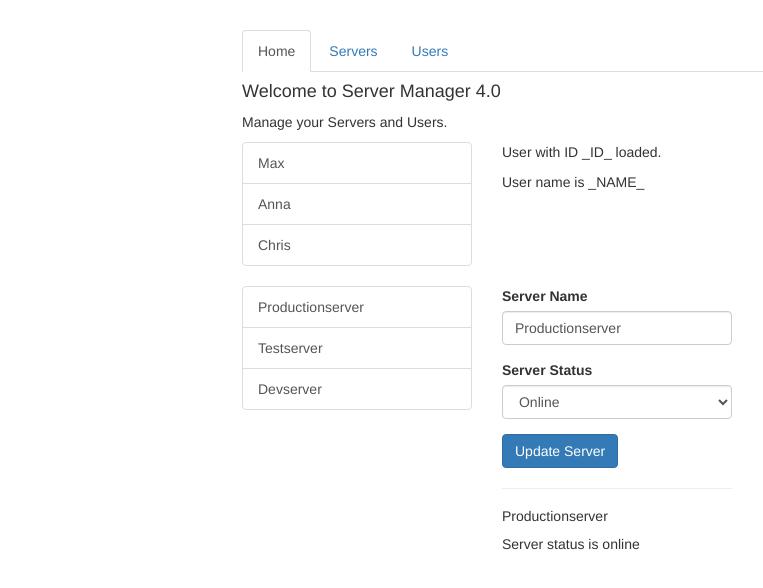
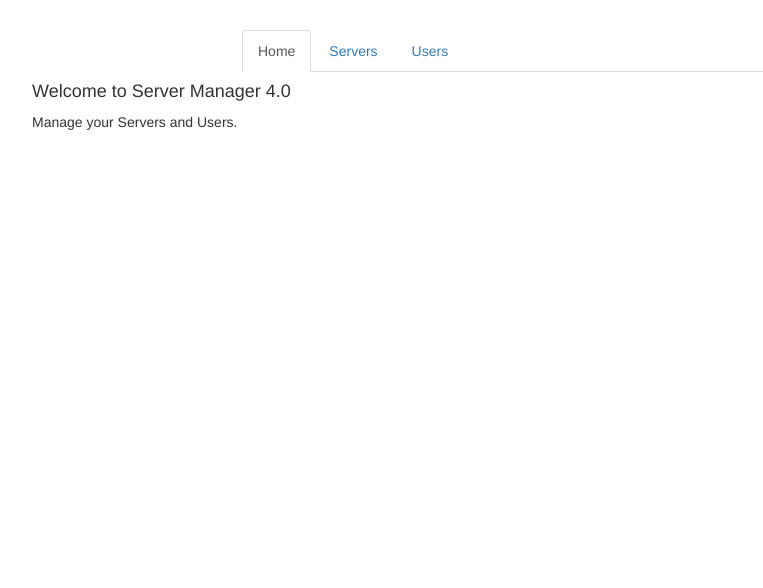
Before and after one commit to antoanparashkevov/angular-routes, an Angular app: page / in a window 1280 px wide. Shown: the top 588 px of the page, without its empty margins (23-786 px from the left). Built offline with nearby package versions, Linux system fonts and the light colour scheme.

Commit message:
register routes

```diff
--- a/src/app/app.component.html
+++ b/src/app/app.component.html
@@ -9,18 +9,6 @@
     </div>
   </div>
   <div class="row">
-    <div class="col-xs-12 col-sm-10 col-md-8 col-sm-offset-1 col-md-offset-2">
-      <app-home></app-home>
-    </div>
-  </div>
-  <div class="row">
-    <div class="col-xs-12 col-sm-10 col-md-8 col-sm-offset-1 col-md-offset-2">
-      <app-users></app-users>
-    </div>
-  </div>
-  <div class="row">
-    <div class="col-xs-12 col-sm-10 col-md-8 col-sm-offset-1 col-md-offset-2">
-      <app-servers></app-servers>
-    </div>
+    <router-outlet></router-outlet>
   </div>
 </div>
```
Also changed, not shown: src/app/app.module.ts (+17 -0 lines).
